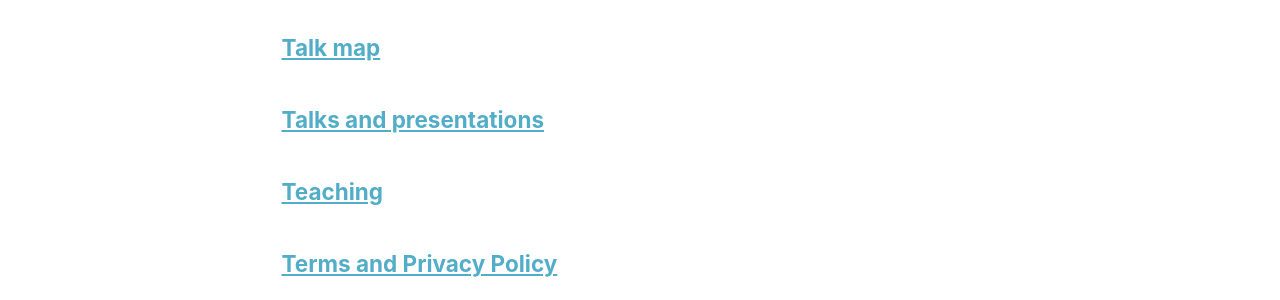
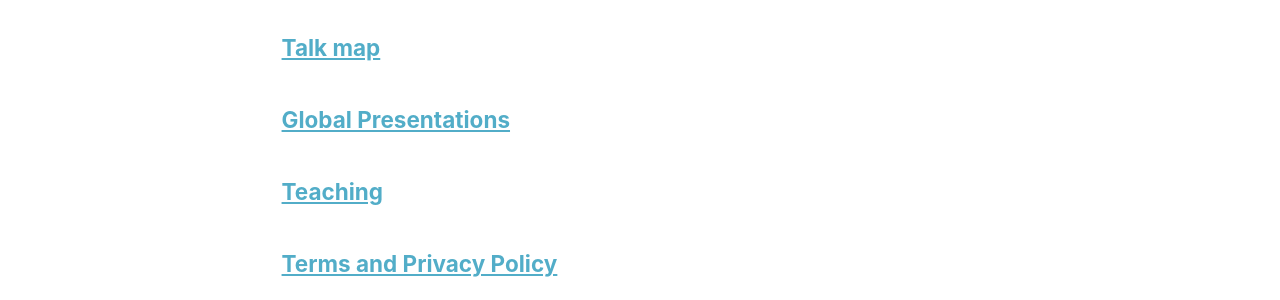
Before and after one commit to DrMihaelaFicu/drmihaelaficu.github.io, a Jekyll site: the page built from _pages/page-archive.html, in a window 1280 px wide and 900 px high, scrolled down 730 px. Shown: the part 344-644 px from the top of the window. Built offline with Jekyll 4.4.1, drawn with Linux system fonts in a browser that asks for light colours; a script bundle is joined from its source files by our own code; a style sheet for code colours, icons or effects is not loaded.

Commit message:
Update talks.html

```diff
--- a/_pages/talks.html
+++ b/_pages/talks.html
@@ -1,6 +1,6 @@
 ---
 layout: archive
-title: "Talks and presentations"
+title: "Global Presentations"
 permalink: /talks/
 author_profile: true
 ---
```
